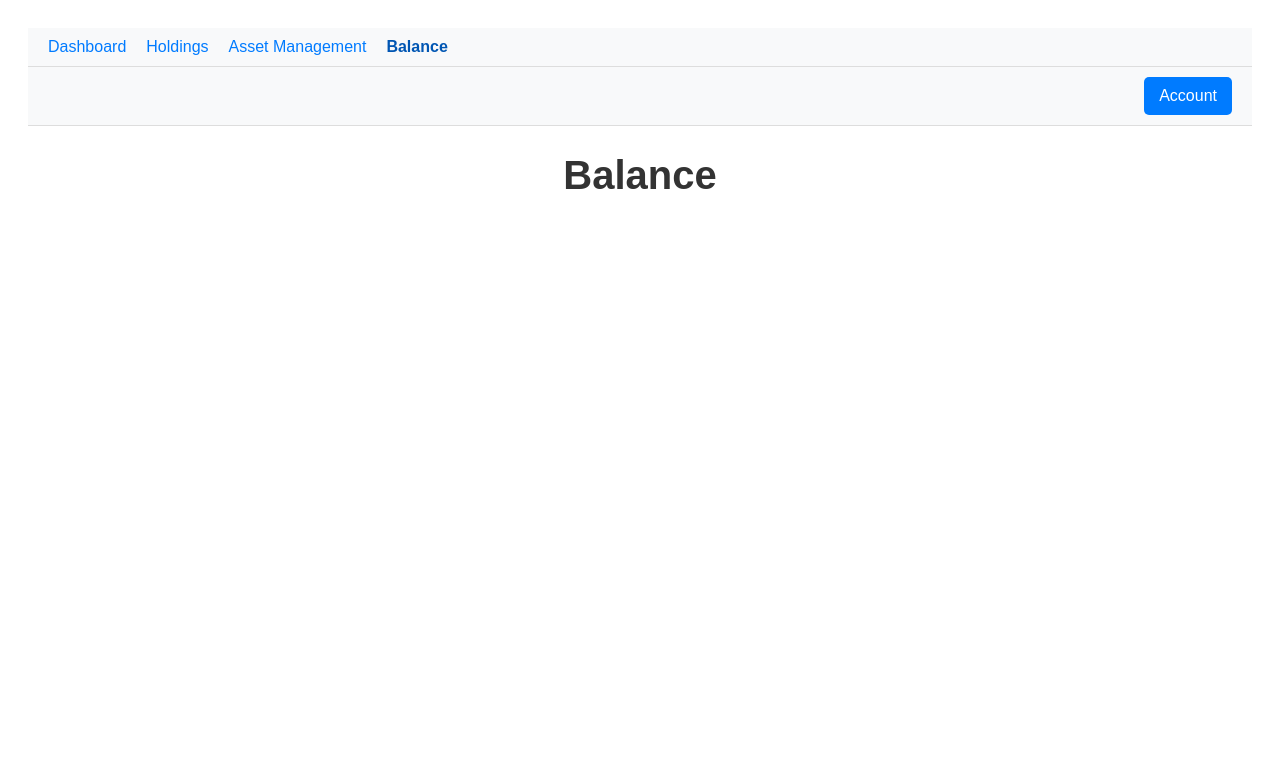
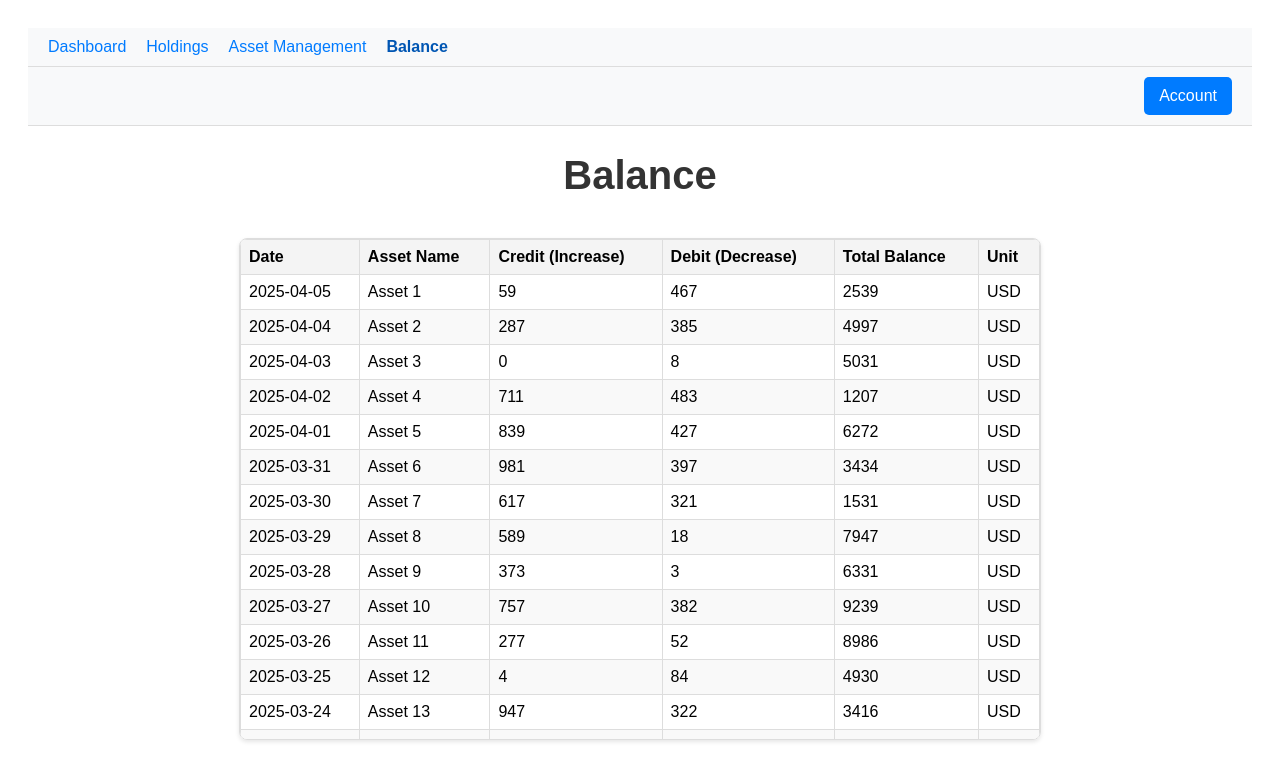
Before and after one commit to fintrack-project/financial-tracker-frontend, a React (Create React App) app: page /balance in a window 1280 px wide. Shown: the top 780 px of the page. Built offline with nearby package versions, Linux system fonts and the light colour scheme.

Commit message:
add balance table

```diff
--- /dev/null
+++ b/src/components/BalanceTable/BalanceTable.css
@@ -0,0 +1,35 @@
+.balance-table-container {
+  max-height: 500px; /* Limit the height of the table */
+  overflow-y: auto; /* Enable vertical scrolling */
+  border: 1px solid #ddd;
+  border-radius: 8px;
+  background-color: #fff;
+  box-shadow: 0 2px 4px rgba(0, 0, 0, 0.1);
+  width: 100%;
+  max-width: 800px;
+}
+
+.balance-table {
+  width: 100%;
+  border-collapse: collapse;
+}
+
+.balance-table th,
+.balance-table td {
+  border: 1px solid #ddd;
+  padding: 8px;
+  text-align: left;
+}
+
+.balance-table th {
+  background-color: #f4f4f4;
+  font-weight: bold;
+}
+
+.balance-table tr:nth-child(even) {
+  background-color: #f9f9f9;
+}
+
+.balance-table tr:hover {
+  background-color: #f1f1f1;
+}
--- a/src/components/BalanceTable/BalanceTable.tsx
+++ b/src/components/BalanceTable/BalanceTable.tsx
@@ -1,7 +1,54 @@
 import React from 'react';
+import './BalanceTable.css';
+
+interface Transaction {
+  date: string;
+  assetName: string;
+  credit: number; // Increase
+  debit: number; // Decrease
+  totalBalance: number;
+  unit: string;
+}
 
 const BalanceTable: React.FC = () => {
-  return <div>BalanceTable Chart Placeholder</div>;
+  // Dummy data for transaction history
+  const transactions: Transaction[] = Array.from({ length: 50 }, (_, index) => ({
+    date: new Date(Date.now() - index * 86400000).toISOString().split('T')[0], // Generate past dates
+    assetName: `Asset ${index + 1}`,
+    credit: Math.floor(Math.random() * 1000), // Random increase
+    debit: Math.floor(Math.random() * 500), // Random decrease
+    totalBalance: Math.floor(Math.random() * 10000), // Random total balance
+    unit: 'USD',
+  }));
+
+  return (
+    <div className="balance-table-container">
+      <table className="balance-table">
+        <thead>
+          <tr>
+            <th>Date</th>
+            <th>Asset Name</th>
+            <th>Credit (Increase)</th>
+            <th>Debit (Decrease)</th>
+            <th>Total Balance</th>
+            <th>Unit</th>
+          </tr>
+        </thead>
+        <tbody>
+          {transactions.slice(0, 30).map((transaction, index) => (
+            <tr key={index}>
+              <td>{transaction.date}</td>
+              <td>{transaction.assetName}</td>
+              <td>{transaction.credit}</td>
+              <td>{transaction.debit}</td>
+              <td>{transaction.totalBalance}</td>
+              <td>{transaction.unit}</td>
+            </tr>
+          ))}
+        </tbody>
+      </table>
+    </div>
+  );
 };
 
 export default BalanceTable;
--- a/src/pages/Balance/Balance.tsx
+++ b/src/pages/Balance/Balance.tsx
@@ -1,7 +1,7 @@
 import React, { useState } from 'react';
 import AccountMenu from '../../components/AccountMenu/AccountMenu';
 import NavigationBar from 'components/NavigationBar/NavigationBar';
-import AddAssetForm from 'components/AddAssetForm/AddAssetForm';
+import BalanceTable from 'components/BalanceTable/BalanceTable';
 import './Balance.css';
 
 interface Asset {
@@ -12,16 +12,6 @@ interface Asset {
 }
 
 const Balance: React.FC = () => {
-  const [assets, setAssets] = useState<Asset[]>([]);
-
-  const handleAddAsset = (asset: Asset) => {
-    setAssets([...assets, asset]);
-  };
-
-  const handleBulkAddAssets = (bulkAssets: Asset[]) => {
-    setAssets([...assets, ...bulkAssets]);
-  };
-
   return (
     <div className="balance-container">
       <NavigationBar />
@@ -30,6 +20,7 @@ const Balance: React.FC = () => {
       </div>
       <h1>Balance</h1>
       <div className="content">
+        <BalanceTable />
       </div>
     </div>
   );
```
